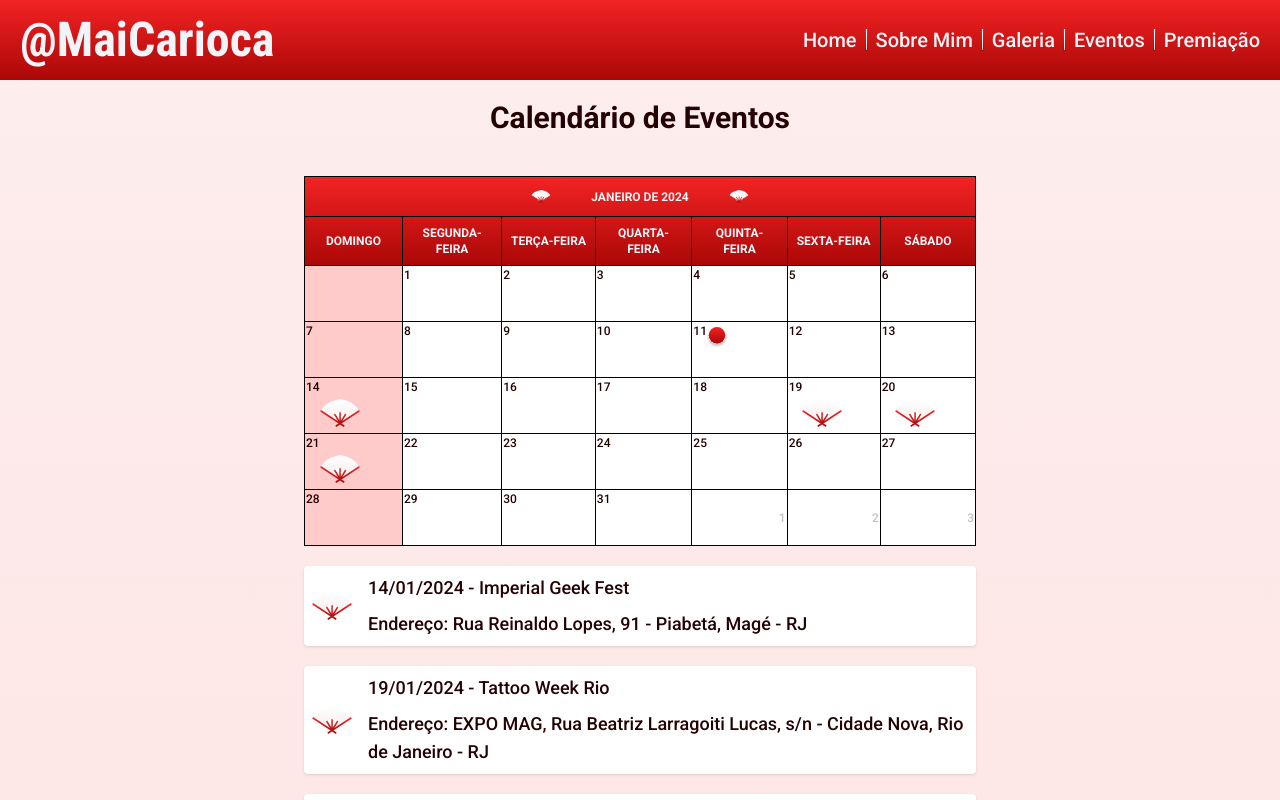
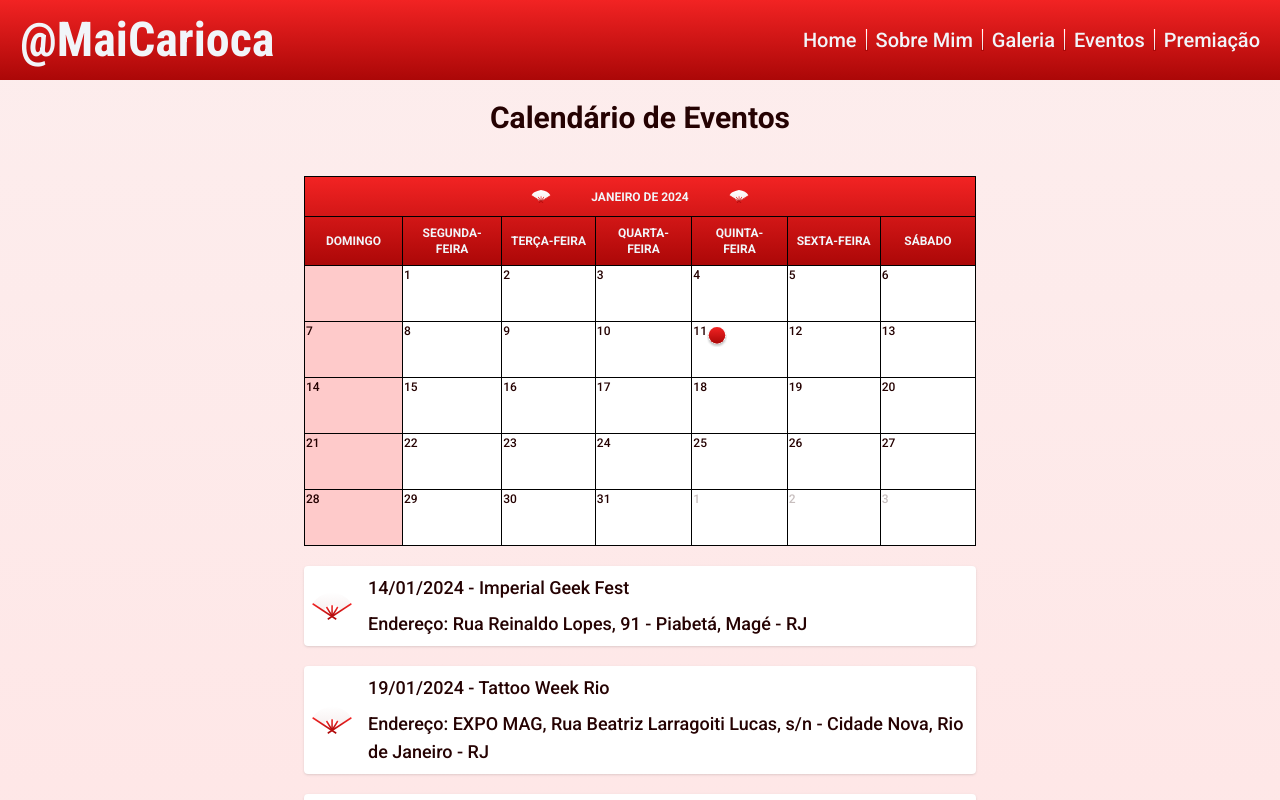
Before and after one commit to matheusLdev/maicarioca, a Next.js app: page /eventos in a window 1280 px wide. Shown: the top 800 px of the page. Built offline with nearby package versions, Linux system fonts and the light colour scheme.

Commit message:
build: correction event markers calendar

```diff
--- a/src/app/sobre/page.tsx
+++ b/src/app/sobre/page.tsx
@@ -22,15 +22,15 @@ export default function about() {
                             como agorafobia, depressão e ansiedade, que me
                             impediam de aproveitar eventos e sair de casa.
                         </p>
-                        <div className='w-full flex justify-between gap-5'>
-                            <div className='w-1/4'>
+                        <div className='w-full flex flex-wrap justify-center md:flex-nowrap md:justify-between gap-5'>
+                            <div className='w-2/4 md:w-1/4'>
                                 <Image
                                     src={PhotoThayane}
                                     alt='Thayane - Maicarioca'
                                     className='object-contain h-max'
                                 />
                             </div>
-                            <div className='w-3/4 flex flex-col justify-between'>
+                            <div className='w-full md:w-3/4 flex flex-col justify-between'>
                                 <p className='w-full'>
                                     Após iniciar o tratamento, consegui superar
                                     esses obstáculos e finalmente participar dos
--- a/src/components/Calendar/Calendar.tsx
+++ b/src/components/Calendar/Calendar.tsx
@@ -6,16 +6,13 @@ import { EventsProps } from '@/interface/Event';
 
 const Calendar: React.FC<EventsProps> = ({ events }) => {
     const currentMonth = new Date().getMonth();
-
     const getDaysInMonth = (year: number, month: number) =>
-        new Date(year, month + 1, 0).getDate();
-
+        new Date(year, month, 0).getDate();
     const createDaysArray = (year: number, month: number) => {
         const daysInMonth = getDaysInMonth(year, month);
         return Array.from({ length: daysInMonth }, (_, index) => index + 1);
     };
     const daysArray = createDaysArray(new Date().getFullYear(), currentMonth);
-
     const monthYearString = new Intl.DateTimeFormat('pt-BR', {
         year: 'numeric',
         month: 'long',
@@ -69,9 +66,18 @@ const Calendar: React.FC<EventsProps> = ({ events }) => {
                         daysArray={daysArray}
                         currentMonth={currentMonth}
                         events={events.reduce((acc, event) => {
-                            const key = `${
-                                event.date.getMonth() + 1
-                            }/${event.date.getDate()}`;
+                            const currentDate = new Date(event.date);
+                            const options = {
+                                year: 'numeric',
+                                month: '2-digit',
+                                day: '2-digit',
+                                timeZone: 'America/Sao_Paulo',
+                            };
+                            const key = currentDate.toLocaleDateString(
+                                'pt-BR',
+                                options as Intl.DateTimeFormatOptions
+                            );
+
                             if (!acc[key]) {
                                 acc[key] = [];
                             }
--- a/src/components/Calendar/Weeks/Weeks.tsx
+++ b/src/components/Calendar/Weeks/Weeks.tsx
@@ -1,18 +1,14 @@
 import Image from 'next/image';
 import CurrentDay from '../../../../public/assets/icons/current-day.svg';
 import Fan from '../../../../public/assets/icons/leque-calendar.svg';
-
-interface WeeksProps {
-    daysArray: number[];
-    currentMonth: number;
-    events: Record<string, string[]>;
-}
+import { WeeksProps } from '@/interface/WeeksProps';
 
 const Weeks: React.FC<WeeksProps> = ({ daysArray, currentMonth, events }) => {
     const renderWeeks = () => {
         const weeks = [];
         let currentWeek = [];
-        let startDayOfWeek = new Date(
+
+        const startDayOfWeek = new Date(
             new Date().getFullYear(),
             currentMonth,
             1
@@ -28,16 +24,21 @@ const Weeks: React.FC<WeeksProps> = ({ daysArray, currentMonth, events }) => {
                 ></td>
             );
         }
-
         for (let i = 0; i <= daysArray.length; i++) {
             const day = daysArray[i - 1];
             const dayOfWeek = (offset + i) % 7;
+            const currentDate = new Date(
+                new Date().getFullYear(),
+                currentMonth,
+                day,
+                3
+            );
+            const today = new Date();
+            today.setHours(today.getHours() - 3);
+            const event = events[currentDate.toLocaleDateString()];
             const isToday =
-                new Date().getDate() === day &&
-                new Date().getMonth() === currentMonth &&
-                new Date().getFullYear() === new Date().getFullYear();
-            const eventKey = `${currentMonth + 1}/${day}`;
-            const eventTitles = events[eventKey] || [];
+                today.toLocaleDateString() === currentDate.toLocaleDateString();
+            const eventTitles = event || [];
             currentWeek.push(
                 <td
                     key={i}
@@ -67,7 +68,6 @@ const Weeks: React.FC<WeeksProps> = ({ daysArray, currentMonth, events }) => {
                     </div>
                 </td>
             );
-
             if (dayOfWeek === 6 || i === daysArray.length) {
                 const remainingDays = 7 - currentWeek.length;
                 for (let j = 0; j < remainingDays; j++) {
@@ -76,11 +76,12 @@ const Weeks: React.FC<WeeksProps> = ({ daysArray, currentMonth, events }) => {
                             key={`empty-${i + j}`}
                             className='h-14 border border-black text-right opacity-25'
                         >
-                            {j + 1}
+                            <div className='h-full flex justify-start items-start'>
+                                {j + 1}
+                            </div>
                         </td>
                     );
                 }
-
                 weeks.push(
                     <tr key={weeks.length} className='h-14 border border-black'>
                         {currentWeek}
@@ -92,8 +93,6 @@ const Weeks: React.FC<WeeksProps> = ({ daysArray, currentMonth, events }) => {
 
         return weeks;
     };
-
     return <>{renderWeeks()}</>;
 };
-
 export default Weeks;
--- a/src/components/Events/Events.tsx
+++ b/src/components/Events/Events.tsx
@@ -3,10 +3,21 @@ import FanCalendar from '../../../public/assets/icons/leque-calendar.svg';
 import Image from 'next/image';
 
 const Events: React.FC<EventsProps> = ({ events }) => {
-    const formatDate = (date: Date) => {
-        const day = date.getDate();
-        const month = ('0' + (date.getMonth() + 1)).slice(-2);
-        const year = date.getFullYear();
+    const parseDateString = (dateString: string): Date => {
+        const [day, month, year] = dateString.split('/').map(Number);
+        const parsedDate = new Date(year, month - 1, day);
+        parsedDate.setHours(parsedDate.getHours() - 3);
+
+        return parsedDate;
+    };
+
+    const formatDate = (date: string | Date) => {
+        const eventDate =
+            typeof date === 'string' ? parseDateString(date) : date;
+
+        const day = eventDate.getDate();
+        const month = ('0' + (eventDate.getMonth() + 1)).slice(-2);
+        const year = eventDate.getFullYear();
         return `${day}/${month}/${year}`;
     };
 
--- a/src/components/Events/NextEvent/NextEvent.tsx
+++ b/src/components/Events/NextEvent/NextEvent.tsx
@@ -5,6 +5,8 @@ import { EventsProps } from '@/interface/Event';
 
 const getNextEvent = (events: EventsProps['events']) => {
     const currentDate = new Date();
+    currentDate.setHours(currentDate.getHours() - 3);
+
     const futureEvents = events.filter((event) => event.date >= currentDate);
     const nextEvent = futureEvents.sort(
         (a, b) => a.date.getTime() - b.date.getTime()
@@ -12,7 +14,6 @@ const getNextEvent = (events: EventsProps['events']) => {
 
     return nextEvent;
 };
-
 const NextEvent = () => {
     const nextEvent = getNextEvent(events);
     return (
--- /dev/null
+++ b/src/interface/WeeksProps.ts
@@ -0,0 +1,5 @@
+export interface WeeksProps {
+  daysArray: number[];
+  currentMonth: number;
+  events: Record<string, string[]>;
+}
```
